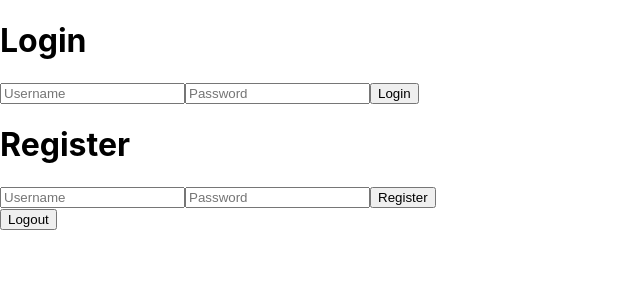
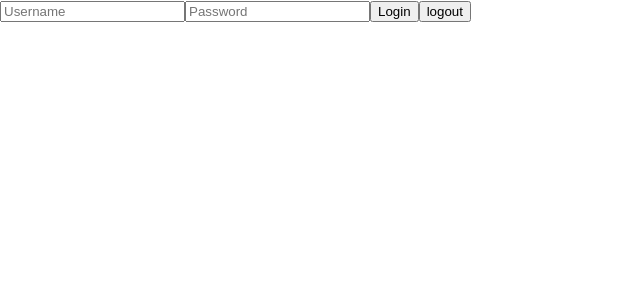
Before and after one commit to anastassow/ZARI, a React (Create React App) app in the folder frontend/: page /login in a window 1280 px wide. Shown: the top 300 px of the page, without its empty margins (0-640 px from the left). Built offline with nearby package versions, Linux system fonts and the light colour scheme.

Commit message:
adding pages

```diff
--- a/frontend/package.json
+++ b/frontend/package.json
@@ -10,6 +10,7 @@
     "crypto-js": "^4.2.0",
     "react": "^18.2.0",
     "react-dom": "^18.2.0",
+    "react-router-dom": "^6.22.3",
     "react-scripts": "5.0.1",
     "web-vitals": "^2.1.4"
   },
--- a/frontend/src/App.js
+++ b/frontend/src/App.js
@@ -1,64 +1,8 @@
-import React, { useState } from 'react';
+import React from 'react';
 import axios from 'axios';
-import CryptoJS from 'crypto-js';
-
-const LoginForm = ({ onSubmit }) => {
-  const [username, setUsername] = useState('');
-  const [password, setPassword] = useState('');
-
-  const handleSubmit = (e) => {
-    e.preventDefault();
-    const hashedPassword = CryptoJS.SHA256(password).toString();
-    onSubmit('http://127.0.0.1:8000/authenticate/login/', { username, password: hashedPassword});
-  };
-
-  return (
-    <form onSubmit={handleSubmit}>
-      <input
-        type="text"
-        placeholder="Username"
-        value={username}
-        onChange={(e) => setUsername(e.target.value)}
-      />
-      <input
-        type="password"
-        placeholder="Password"
-        value={password}
-        onChange={(e) => setPassword(e.target.value)}
-      />
-      <button type="submit">Login</button>
-    </form>
-  );
-};
-
-const RegisterForm = ({ onSubmit }) => {
-  const [username, setUsername] = useState('');
-  const [password, setPassword] = useState('');
-
-  const handleSubmit = (e) => {
-    e.preventDefault();
-    const hashedPassword = CryptoJS.SHA256(password).toString(); // Hash the password
-    onSubmit('http://127.0.0.1:8000/authenticate/register/', { username, password: hashedPassword});
-  };
-
-  return (
-    <form onSubmit={handleSubmit}>
-      <input
-        type="text"
-        placeholder="Username"
-        value={username}
-        onChange={(e) => setUsername(e.target.value)}
-      />
-      <input
-        type="password"
-        placeholder="Password"
-        value={password}
-        onChange={(e) => setPassword(e.target.value)}
-      />
-      <button type="submit">Register</button>
-    </form>
-  );
-};
+import RegisterForm from './Register';
+import LoginForm from './Login'
+import { Routes, Route, BrowserRouter } from 'react-router-dom';
 
 const App = () => {
   const handleSubmit = (url, data) => {
@@ -77,11 +21,12 @@ const App = () => {
 
   return (
     <div>
-      <h1>Login</h1>
-      <LoginForm onSubmit={handleSubmit} />
-      <h1>Register</h1>
-      <RegisterForm onSubmit={handleSubmit} />
-      <button onClick={logout}>Logout</button>
+      <BrowserRouter>
+        <Routes>
+          <Route path='/register' element={<RegisterForm/>}/>
+          <Route path='/login' element={<LoginForm/>}/>
+        </Routes>
+      </BrowserRouter>
     </div>
   );
 };
--- /dev/null
+++ b/frontend/src/Login.js
@@ -0,0 +1,34 @@
+import React, { useState } from 'react';
+import CryptoJS from 'crypto-js';
+
+const LoginForm = ({ onSubmit, logout }) => {
+    const [username, setUsername] = useState('');
+    const [password, setPassword] = useState('');
+
+    const handleSubmit = (e) => {
+      e.preventDefault();
+      const hashedPassword = CryptoJS.SHA256(password).toString();
+      onSubmit('http://127.0.0.1:8000/authenticate/login/', { username, password: hashedPassword});
+    };
+
+    return (
+      <form onSubmit={handleSubmit}>
+        <input
+          type="text"
+          placeholder="Username"
+          value={username}
+          onChange={(e) => setUsername(e.target.value)}
+        />
+        <input
+          type="password"
+          placeholder="Password"
+          value={password}
+          onChange={(e) => setPassword(e.target.value)}
+        />
+        <button type="submit">Login</button>
+        <button onClick={logout}>logout</button>
+      </form>
+    );
+  };
+
+export default LoginForm
--- /dev/null
+++ b/frontend/src/Register.js
@@ -0,0 +1,34 @@
+import React, { useState } from 'react';
+import CryptoJS from 'crypto-js';
+
+
+const RegisterForm = ({ onSubmit }) => {
+    const [username, setUsername] = useState('');
+    const [password, setPassword] = useState('');
+
+    const handleSubmit = (e) => {
+      e.preventDefault();
+      const hashedPassword = CryptoJS.SHA256(password).toString(); // Hash the password
+      onSubmit('http://127.0.0.1:8000/authenticate/register/', { username, password: hashedPassword});
+    };
+
+    return (
+      <form onSubmit={handleSubmit}>
+        <input
+          type="text"
+          placeholder="Username"
+          value={username}
+          onChange={(e) => setUsername(e.target.value)}
+        />
+        <input
+          type="password"
+          placeholder="Password"
+          value={password}
+          onChange={(e) => setPassword(e.target.value)}
+        />
+        <button type="submit">Register</button>
+      </form>
+    );
+  };
+
+export default RegisterForm
```
Also changed, not shown: 1 other file (tests, documents, lock files or other folders).
